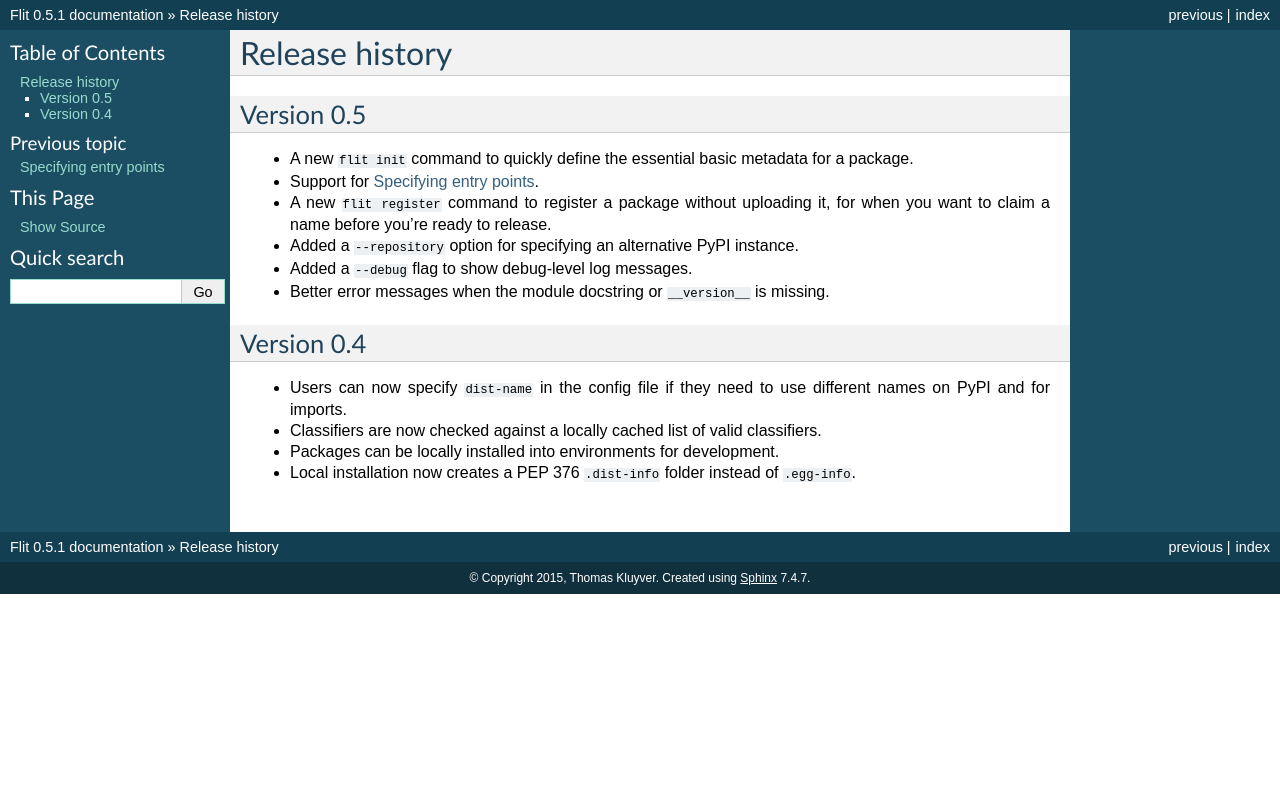
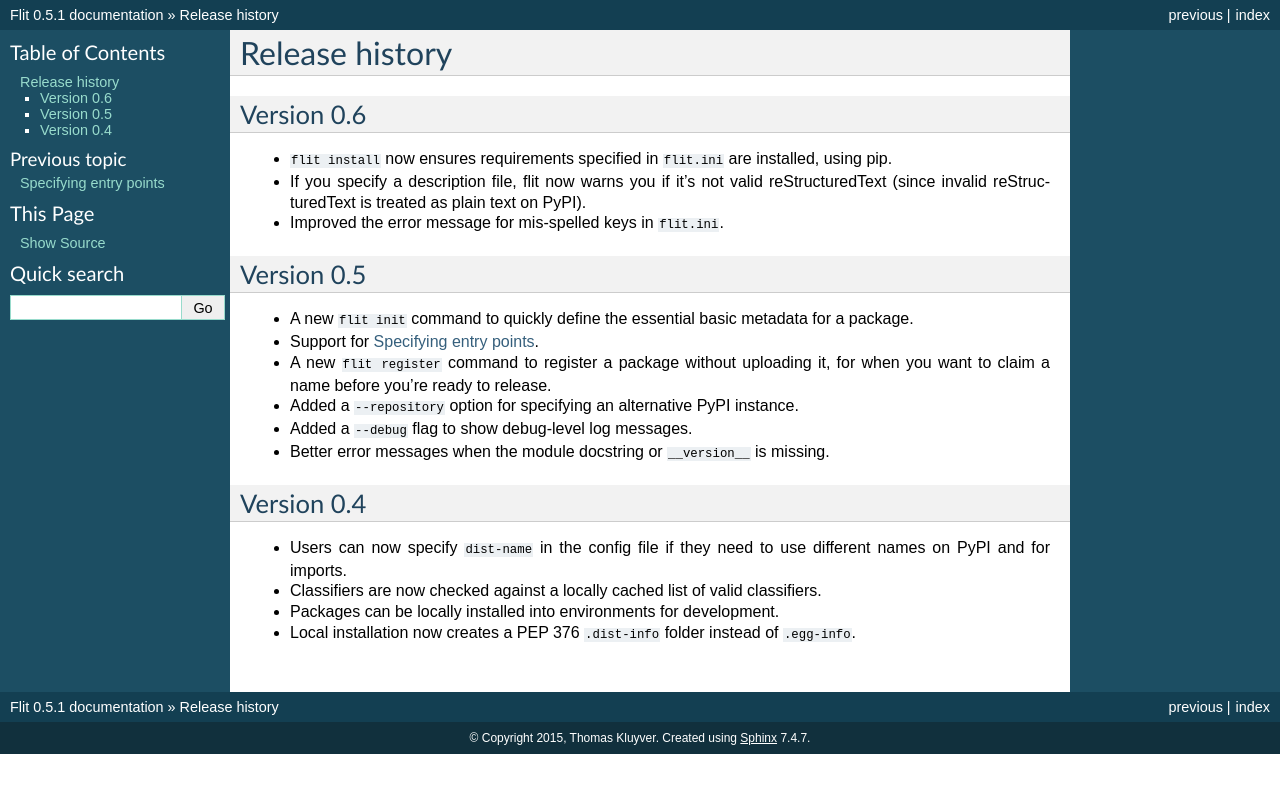
Before and after one commit to pypa/flit, a Sphinx documentation site: the page built from doc/history.rst, in a window 1280 px wide. Shown: the top 793 px of the page. Built offline with Sphinx 7.4.7, drawn with Linux system fonts in a browser that asks for light colours.

Commit message:
Release notes for 0.6

```diff
--- a/doc/history.rst
+++ b/doc/history.rst
@@ -1,5 +1,15 @@
 Release history
 ===============
+
+Version 0.6
+-----------
+
+- ``flit install`` now ensures requirements specified in ``flit.ini`` are
+  installed, using pip.
+- If you specify a description file, flit now warns you if it's not valid
+  reStructuredText (since invalid reStructuredText is treated as plain text on
+  PyPI).
+- Improved the error message for mis-spelled keys in ``flit.ini``.
 
 Version 0.5
 -----------
```
